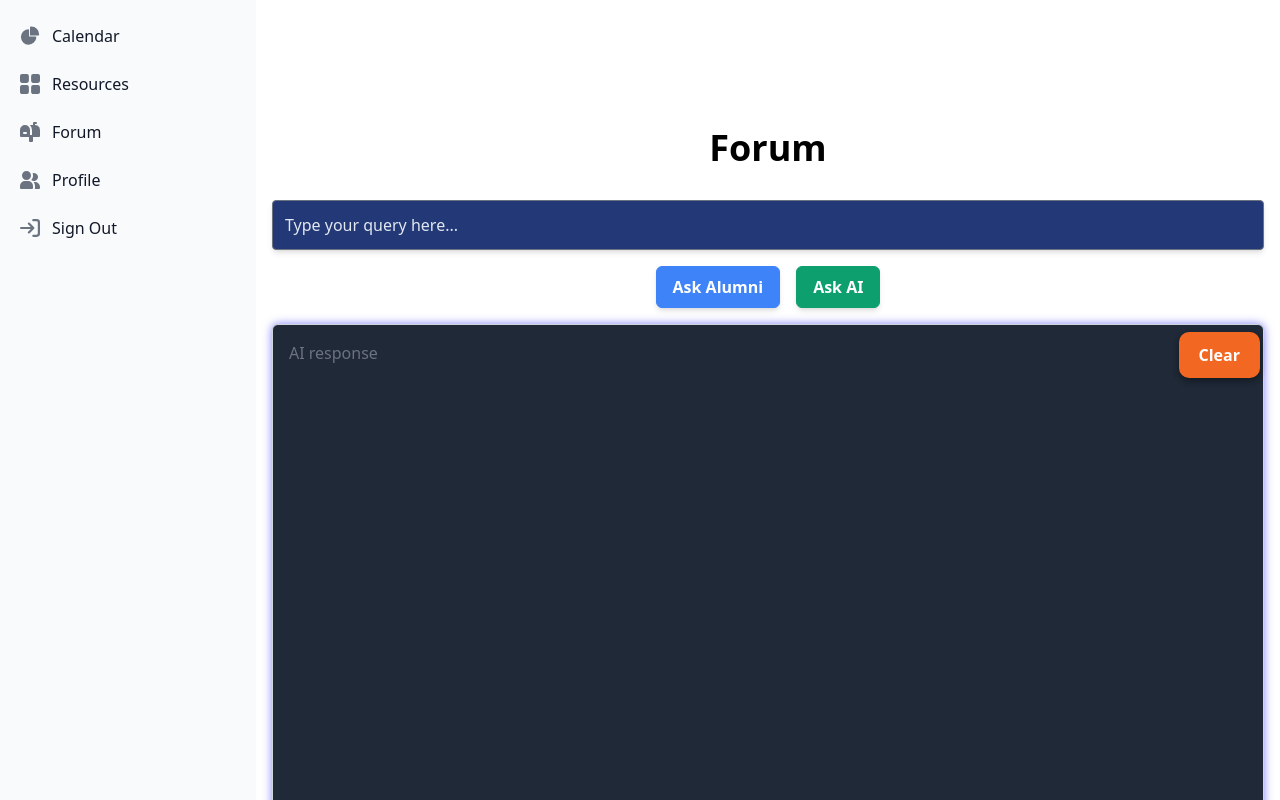
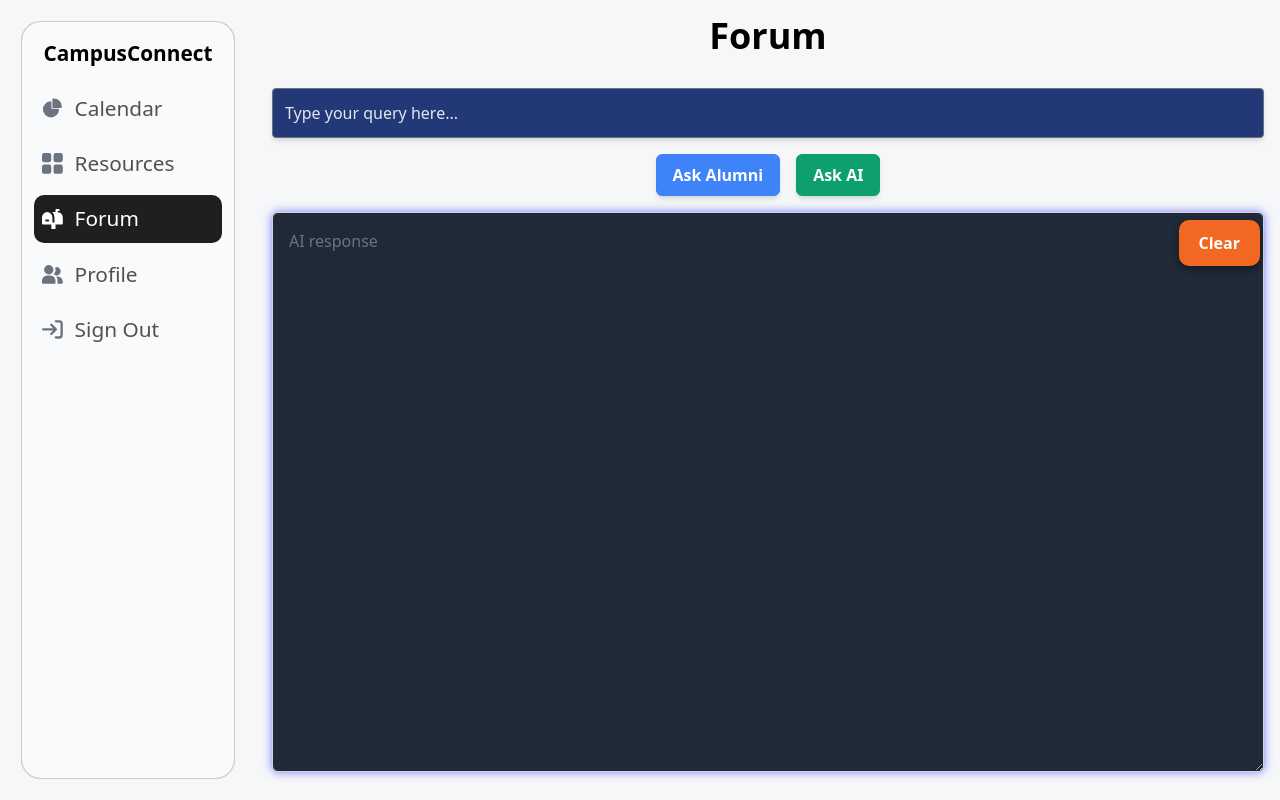
Before and after one commit to Brewing-JavaScript/GITS-CampusConnect, a React (Vite) app: page /query in a window 1280 px wide. Shown: the top 800 px of the page. Built offline with nearby package versions, Linux system fonts and the light colour scheme.

Commit message:
Modified Navbar

```diff
--- a/src/StudentPortal/Navbar/Navbar.jsx
+++ b/src/StudentPortal/Navbar/Navbar.jsx
@@ -2,7 +2,8 @@ import React, { useEffect, useState } from 'react'
 import NavBar from '../../Home/NavBar'
 import { useNavigate } from 'react-router';
 
-export default function Navbar() {
+export default function Navbar(props) {
+  const color = "#eeef2f3"
   const [isSidebarOpen, setIsSidebarOpen] = useState(false);
 
   const toggleSidebar = () => {
@@ -24,11 +25,12 @@ export default function Navbar() {
     sessionStorage.clear()
     return navigate('/auth')
   }
+
+  document.querySelector('.bg-eeef2f3');
   return (
     <>
 
-      <NavBar />
-
+      {/* <NavBar /> */}
 
 
       <button aria-controls="default-sidebar" type="button" className="inline-flex items-center p-2 mt-2 ms-3 text-sm text-gray-500 rounded-lg sm:hidden hover:bg-gray-100 focus:outline-none focus:ring-2 focus:ring-gray-200 dark:text-gray-400 dark:hover:bg-gray-700 dark:focus:ring-gray-600">
@@ -38,90 +40,130 @@ export default function Navbar() {
         </svg>
       </button>
 
-      <aside id="default-sidebar" class="fixed top-0 left-0 z-40 w-64 h-screen transition-transform -translate-x-full sm:translate-x-0" aria-label="Sidebar">
-        <div class="h-full px-3 py-4 overflow-y-auto bg-gray-50 dark:bg-gray-800">
+      <aside style={{backgroundColor: "rgba(255, 255, 255, 0)", padding: "1.3rem", width: "20%"}} id="default-sidebar" class="fixed top-0 left-0 z-40 w-64 h-screen transition-transform -translate-x-full sm:translate-x-0" aria-label="Sidebar">
+        <div style={{border: "1px solid #00000030", borderRadius: "20px"}} class="h-full px-3 py-4 overflow-y-auto bg-gray-50 dark:bg-gray-800">
+
+          <h1 style={{color: "black", fontWeight: 700, textAlign: "center", marginBottom: "1rem", fontSize: "1.3rem"}}>CampusConnect</h1>
           <ul class="space-y-2 font-medium">
 
-            <li>
-              <a href="/calendar" className="flex items-center p-2 text-gray-900 rounded-lg dark:text-white hover:bg-gray-100 dark:hover:bg-gray-700 group">
-                <svg className="w-5 h-5 text-gray-500 transition duration-75 dark:text-gray-400 group-hover:text-gray-900 dark:group-hover:text-white" aria-hidden="true" xmlns="http://www.w3.org/2000/svg" fill="currentColor" viewBox="0 0 22 21">
+            <li
+            // style={{background: "rgb(31, 31, 31)", borderRadius: "10px"}}
+            style={{ background: props.bgColor === 'calendar' ? 'rgb(31, 31, 31)' : '', borderRadius: '10px' }}
+            className='hover:bg-gray-200'
+            >
+              <a href="/calendar" className="flex items-center p-2 text-gray-900 rounded-lg dark:text-white  ">
+                <svg style={{width: "1.3rem", height: "1.3rem", color: props.bgColor === 'calendar' ? 'white' : ''}} className="w-5 h-5 text-gray-500 transition duration-75 dark:text-gray-400 group-hover:text-gray-900 dark:group-hover:text-white" aria-hidden="true" xmlns="http://www.w3.org/2000/svg" fill="currentColor" viewBox="0 0 22 21">
                   <path d="M16.975 11H10V4.025a1 1 0 0 0-1.066-.998 8.5 8.5 0 1 0 9.039 9.039.999.999 0 0 0-1-1.066h.002Z" />
                   <path d="M12.5 0c-.157 0-.311.01-.565.027A1 1 0 0 0 11 1.02V10h8.975a1 1 0 0 0 1-.935c.013-.188.028-.374.028-.565A8.51 8.51 0 0 0 12.5 0Z" />
                 </svg>
-                <span className="ms-3">Calendar</span>
+                <span style={{fontSize: "1.3rem",
+                color: props.bgColor === 'calendar' ? 'white' : '#535050'
+                }} className="ms-3">Calendar</span>
               </a>
             </li>
             {
 
-              status == 'college' ? <li>
-                <a href="/college-portal/add-company" className="flex items-center p-2 text-gray-900 rounded-lg dark:text-white hover:bg-gray-100 dark:hover:bg-gray-700 group">
-                  <svg className="flex-shrink-0 w-5 h-5 text-gray-500 transition duration-75 dark:text-gray-400 group-hover:text-gray-900 dark:group-hover:text-white" aria-hidden="true" xmlns="http://www.w3.org/2000/svg" fill="currentColor" viewBox="0 0 18 18">
+              status == 'college' ? <li
+              style={{ backgroundColor: props.bgColor === 'addJob' ? 'rgb(31, 31, 31)' : '', borderRadius: '10px' }}
+              className='hover:bg-gray-200'
+            >
+                <a href="/college-portal/add-company" className="flex items-center p-2 text-gray-900 rounded-lg dark:text-white  ">
+                  <svg style={{width: "1.3rem", height: "1.3rem", color: props.bgColor === 'addJob' ? 'white' : '' }} className="flex-shrink-0 w-5 h-5 text-gray-500 transition duration-75 dark:text-gray-400 group-hover:text-gray-900 dark:group-hover:text-white" aria-hidden="true" xmlns="http://www.w3.org/2000/svg" fill="currentColor" viewBox="0 0 18 18">
                     <path d="M6.143 0H1.857A1.857 1.857 0 0 0 0 1.857v4.286C0 7.169.831 8 1.857 8h4.286A1.857 1.857 0 0 0 8 6.143V1.857A1.857 1.857 0 0 0 6.143 0Zm10 0h-4.286A1.857 1.857 0 0 0 10 1.857v4.286C10 7.169 10.831 8 11.857 8h4.286A1.857 1.857 0 0 0 18 6.143V1.857A1.857 1.857 0 0 0 16.143 0Zm-10 10H1.857A1.857 1.857 0 0 0 0 11.857v4.286C0 17.169.831 18 1.857 18h4.286A1.857 1.857 0 0 0 8 16.143v-4.286A1.857 1.857 0 0 0 6.143 10Zm10 0h-4.286A1.857 1.857 0 0 0 10 11.857v4.286c0 1.026.831 1.857 1.857 1.857h4.286A1.857 1.857 0 0 0 18 16.143v-4.286A1.857 1.857 0 0 0 16.143 10Z" />
                   </svg>
-                  <span className="flex-1 ms-3 whitespace-nowrap">Add Job</span>
+                  <span style={{fontSize: "1.3rem",
+                  color: props.bgColor === 'addJob' ? 'white' : '#535050'
+                  }} className="flex-1 ms-3 whitespace-nowrap">Add Job</span>
                 </a>
               </li> :
-                <li>
-                  <a href="/resources" className="flex items-center p-2 text-gray-900 rounded-lg dark:text-white hover:bg-gray-100 dark:hover:bg-gray-700 group">
-                    <svg className="flex-shrink-0 w-5 h-5 text-gray-500 transition duration-75 dark:text-gray-400 group-hover:text-gray-900 dark:group-hover:text-white" aria-hidden="true" xmlns="http://www.w3.org/2000/svg" fill="currentColor" viewBox="0 0 18 18">
+
+                <li
+                style={{ backgroundColor: props.bgColor === 'resources' ? 'rgb(31, 31, 31)' : '', borderRadius: '10px' }}
+                className='hover:bg-gray-200'
+                >
+                  <a href="/resources" className="flex items-center p-2 text-gray-900 rounded-lg dark:text-white  ">
+                    <svg style={{width: "1.3rem", height: "1.3rem", color: props.bgColor === 'resources' ? 'white' : '' }} className="flex-shrink-0 w-5 h-5 text-gray-500 transition duration-75 dark:text-gray-400 group-hover:text-gray-900 dark:group-hover:text-white" aria-hidden="true" xmlns="http://www.w3.org/2000/svg" fill="currentColor" viewBox="0 0 18 18">
                       <path d="M6.143 0H1.857A1.857 1.857 0 0 0 0 1.857v4.286C0 7.169.831 8 1.857 8h4.286A1.857 1.857 0 0 0 8 6.143V1.857A1.857 1.857 0 0 0 6.143 0Zm10 0h-4.286A1.857 1.857 0 0 0 10 1.857v4.286C10 7.169 10.831 8 11.857 8h4.286A1.857 1.857 0 0 0 18 6.143V1.857A1.857 1.857 0 0 0 16.143 0Zm-10 10H1.857A1.857 1.857 0 0 0 0 11.857v4.286C0 17.169.831 18 1.857 18h4.286A1.857 1.857 0 0 0 8 16.143v-4.286A1.857 1.857 0 0 0 6.143 10Zm10 0h-4.286A1.857 1.857 0 0 0 10 11.857v4.286c0 1.026.831 1.857 1.857 1.857h4.286A1.857 1.857 0 0 0 18 16.143v-4.286A1.857 1.857 0 0 0 16.143 10Z" />
                     </svg>
-                    <span className="flex-1 ms-3 whitespace-nowrap">Resources</span>
+                    <span style={{fontSize: "1.3rem",
+                    color: props.bgColor === 'resources' ? 'white' : '#535050'
+                    }} className="flex-1 ms-3 whitespace-nowrap">Resources</span>
                   </a>
                 </li>
 
             }
 
             {
-              status == 'college' ? <li>
-                <a href="/college-portal/register-company" className="flex items-center p-2 text-gray-900 rounded-lg dark:text-white hover:bg-gray-100 dark:hover:bg-gray-700 group">
-                  <svg className="flex-shrink-0 w-5 h-5 text-gray-500 transition duration-75 dark:text-gray-400 group-hover:text-gray-900 dark:group-hover:text-white" aria-hidden="true" xmlns="http://www.w3.org/2000/svg" fill="currentColor" viewBox="0 0 20 20">
+              status == 'college' ? <li
+              style={{ backgroundColor: props.bgColor === 'addCompany' ? 'rgb(31, 31, 31)' : '', borderRadius: '10px' }}
+              className='hover:bg-gray-200'>
+
+                <a href="/college-portal/register-company" className="flex items-center p-2 text-gray-900 rounded-lg dark:text-white  ">
+                  <svg style={{width: "1.3rem", height: "1.3rem", color: props.bgColor === 'addCompany' ? 'white' : '' }} className="flex-shrink-0 w-5 h-5 text-gray-500 transition duration-75 dark:text-gray-400 group-hover:text-gray-900 dark:group-hover:text-white" aria-hidden="true" xmlns="http://www.w3.org/2000/svg" fill="currentColor" viewBox="0 0 20 20">
                     <path d="m17.418 3.623-.018-.008a6.713 6.713 0 0 0-2.4-.569V2h1a1 1 0 1 0 0-2h-2a1 1 0 0 0-1 1v2H9.89A6.977 6.977 0 0 1 12 8v5h-2V8A5 5 0 1 0 0 8v6a1 1 0 0 0 1 1h8v4a1 1 0 0 0 1 1h2a1 1 0 0 0 1-1v-4h6a1 1 0 0 0 1-1V8a5 5 0 0 0-2.582-4.377ZM6 12H4a1 1 0 0 1 0-2h2a1 1 0 0 1 0 2Z" />
                   </svg>
-                  <span className="flex-1 ms-3 whitespace-nowrap">Add Company</span>
+                  <span style={{fontSize: "1.3rem",
+                  color: props.bgColor === 'addCompany' ? 'white' : '#535050'
+                  }} className="flex-1 ms-3 whitespace-nowrap">Add Company</span>
                   {/* <span className="inline-flex items-center justify-center w-3 h-3 p-3 ms-3 text-sm font-medium text-blue-800 bg-blue-100 rounded-full dark:bg-blue-900 dark:text-blue-300">3</span> */}
                 </a>
-              </li> : <li>
-                <a href="/query" className="flex items-center p-2 text-gray-900 rounded-lg dark:text-white hover:bg-gray-100 dark:hover:bg-gray-700 group">
-                  <svg className="flex-shrink-0 w-5 h-5 text-gray-500 transition duration-75 dark:text-gray-400 group-hover:text-gray-900 dark:group-hover:text-white" aria-hidden="true" xmlns="http://www.w3.org/2000/svg" fill="currentColor" viewBox="0 0 20 20">
+
+              </li> : <li
+              style={{ backgroundColor: props.bgColor === 'forum' ? 'rgb(31, 31, 31)' : '', borderRadius: '10px' }}
+              className='hover:bg-gray-200'>
+                <a href="/query" className="flex items-center p-2 text-gray-900 rounded-lg dark:text-white  ">
+                  <svg style={{width: "1.3rem", height: "1.3rem", color: props.bgColor === 'forum' ? 'white' : ''}} className="flex-shrink-0 w-5 h-5 text-gray-500 transition duration-75 dark:text-gray-400 group-hover:text-gray-900 dark:group-hover:text-white" aria-hidden="true" xmlns="http://www.w3.org/2000/svg" fill="currentColor" viewBox="0 0 20 20">
                     <path d="m17.418 3.623-.018-.008a6.713 6.713 0 0 0-2.4-.569V2h1a1 1 0 1 0 0-2h-2a1 1 0 0 0-1 1v2H9.89A6.977 6.977 0 0 1 12 8v5h-2V8A5 5 0 1 0 0 8v6a1 1 0 0 0 1 1h8v4a1 1 0 0 0 1 1h2a1 1 0 0 0 1-1v-4h6a1 1 0 0 0 1-1V8a5 5 0 0 0-2.582-4.377ZM6 12H4a1 1 0 0 1 0-2h2a1 1 0 0 1 0 2Z" />
                   </svg>
-                  <span className="flex-1 ms-3 whitespace-nowrap">Forum</span>
+                  <span style={{fontSize: "1.3rem",
+                  color: props.bgColor === 'forum' ? 'white' : '#535050'
+                  }} className="flex-1 ms-3 whitespace-nowrap">Forum</span>
 
                 </a>
               </li>
 
             }
             {
-              status == "college" ? <li>
-                <a href="/stats" className="flex items-center p-2 text-gray-900 rounded-lg dark:text-white hover:bg-gray-100 dark:hover:bg-gray-700 group">
-                  <svg className="flex-shrink-0 w-5 h-5 text-gray-500 transition duration-75 dark:text-gray-400 group-hover:text-gray-900 dark:group-hover:text-white" aria-hidden="true" xmlns="http://www.w3.org/2000/svg" fill="currentColor" viewBox="0 0 20 18">
+              status == "college" ? <li
+              style={{ backgroundColor: props.bgColor === 'statistics' ? 'rgb(31, 31, 31)' : '', borderRadius: '10px' }}
+              className='hover:bg-gray-200'>
+                <a href="/stats" className="flex items-center p-2 text-gray-900 rounded-lg dark:text-white  ">
+                  <svg style={{width: "1.3rem", height: "1.3rem", color: props.bgColor === 'statistics' ? 'white' : '' }} className="flex-shrink-0 w-5 h-5 text-gray-500 transition duration-75 dark:text-gray-400 group-hover:text-gray-900 dark:group-hover:text-white" aria-hidden="true" xmlns="http://www.w3.org/2000/svg" fill="currentColor" viewBox="0 0 20 18">
                     <path d="M14 2a3.963 3.963 0 0 0-1.4.267 6.439 6.439 0 0 1-1.331 6.638A4 4 0 1 0 14 2Zm1 9h-1.264A6.957 6.957 0 0 1 15 15v2a2.97 2.97 0 0 1-.184 1H19a1 1 0 0 0 1-1v-1a5.006 5.006 0 0 0-5-5ZM6.5 9a4.5 4.5 0 1 0 0-9 4.5 4.5 0 0 0 0 9ZM8 10H5a5.006 5.006 0 0 0-5 5v2a1 1 0 0 0 1 1h11a1 1 0 0 0 1-1v-2a5.006 5.006 0 0 0-5-5Z" />
                   </svg>
-                  <span className="flex-1 ms-3 whitespace-nowrap">Statistics</span>
+                  <span style={{fontSize: "1.3rem",
+                  color: props.bgColor === 'statistics' ? 'white' : '#535050'
+                  }} className="flex-1 ms-3 whitespace-nowrap">Statistics</span>
                 </a>
               </li> : ""
             }
 
 
             {
-              status == 'college' ? "" : <li>
-                <a href="/profile" className="flex items-center p-2 text-gray-900 rounded-lg dark:text-white hover:bg-gray-100 dark:hover:bg-gray-700 group">
-                  <svg className="flex-shrink-0 w-5 h-5 text-gray-500 transition duration-75 dark:text-gray-400 group-hover:text-gray-900 dark:group-hover:text-white" aria-hidden="true" xmlns="http://www.w3.org/2000/svg" fill="currentColor" viewBox="0 0 20 18">
+              status == 'college' ? "" : <li
+              style={{ backgroundColor: props.bgColor === 'profile' ? 'rgb(31, 31, 31)' : '', borderRadius: '10px' }}
+              className='hover:bg-gray-200'>
+                <a href="/profile" className="flex items-center p-2 text-gray-900 rounded-lg dark:text-white  ">
+                  <svg style={{width: "1.3rem", height: "1.3rem", color: props.bgColor === 'profile' ? 'white' : '' }} className="flex-shrink-0 w-5 h-5 text-gray-500 transition duration-75 dark:text-gray-400 group-hover:text-gray-900 dark:group-hover:text-white" aria-hidden="true" xmlns="http://www.w3.org/2000/svg" fill="currentColor" viewBox="0 0 20 18">
                     <path d="M14 2a3.963 3.963 0 0 0-1.4.267 6.439 6.439 0 0 1-1.331 6.638A4 4 0 1 0 14 2Zm1 9h-1.264A6.957 6.957 0 0 1 15 15v2a2.97 2.97 0 0 1-.184 1H19a1 1 0 0 0 1-1v-1a5.006 5.006 0 0 0-5-5ZM6.5 9a4.5 4.5 0 1 0 0-9 4.5 4.5 0 0 0 0 9ZM8 10H5a5.006 5.006 0 0 0-5 5v2a1 1 0 0 0 1 1h11a1 1 0 0 0 1-1v-2a5.006 5.006 0 0 0-5-5Z" />
                   </svg>
-                  <span className="flex-1 ms-3 whitespace-nowrap">Profile</span>
+                  <span style={{fontSize: "1.3rem",
+                  color: props.bgColor === 'profile' ? 'white' : '#535050'
+                  }} className="flex-1 ms-3 whitespace-nowrap">Profile</span>
                 </a>
               </li>
             }
 
 
-            <li>
-              <a href="#" className="flex items-center p-2 text-gray-900 rounded-lg dark:text-white hover:bg-gray-100 dark:hover:bg-gray-700 group">
-                <svg className="flex-shrink-0 w-5 h-5 text-gray-500 transition duration-75 dark:text-gray-400 group-hover:text-gray-900 dark:group-hover:text-white" aria-hidden="true" xmlns="http://www.w3.org/2000/svg" fill="none" viewBox="0 0 18 16">
+            <li style={{ backgroundColor: props.bgColor === 'signOut' ? 'rgb(31, 31, 31)' : '', borderRadius: '10px' }}
+            className='hover:bg-gray-200'>
+              <a href="#" className="flex items-center p-2 text-gray-900 rounded-lg dark:text-white  ">
+                <svg style={{width: "1.3rem", height: "1.3rem", color: props.bgColor === 'signOut' ? 'white' : ''  }} className="flex-shrink-0 w-5 h-5 text-gray-500 transition duration-75 dark:text-gray-400 group-hover:text-gray-900 dark:group-hover:text-white" aria-hidden="true" xmlns="http://www.w3.org/2000/svg" fill="none" viewBox="0 0 18 16">
                   <path stroke="currentColor" stroke-linecap="round" stroke-linejoin="round" stroke-width="2" d="M1 8h11m0 0L8 4m4 4-4 4m4-11h3a2 2 0 0 1 2 2v10a2 2 0 0 1-2 2h-3" />
                 </svg>
-                <span onClick={handleSignOut} className="flex-1 ms-3 whitespace-nowrap">Sign Out</span>
+                <span style={{fontSize: "1.3rem",
+                color: props.bgColor === 'signOut' ? 'white' : '#535050'
+                }} onClick={handleSignOut} className="flex-1 ms-3 whitespace-nowrap">Sign Out</span>
               </a>
             </li>
 
--- a/src/StudentPortal/Query/Query.jsx
+++ b/src/StudentPortal/Query/Query.jsx
@@ -45,7 +45,7 @@ const Query = () => {
 
   return (
     <>
-      <Navbar />
+      <Navbar bgColor="forum"/>
       <div
         className="container mx-auto p-4 sm:ml-64"
         style={{ maxWidth: "80%" }}
--- a/src/StudentPortal/Resources/Resources.jsx
+++ b/src/StudentPortal/Resources/Resources.jsx
@@ -229,8 +229,8 @@ export default function Resources() {
 
     return (
         <>
-            <Navbar />
-            <div className="container sm:ml-64" style={{ maxWidth: "80%" }} >
+            <Navbar bgColor="resources"/>
+            <div className="container" style={{ maxWidth: "80%", marginLeft: "22rem", paddingTop: "2rem"}} >
                 <div className="container" style={{}}>
                     <h2 className="text-4xl font-bold leadiF sm:text-5xl" style={{ paddingLeft: "1rem" }}>Project Resources</h2>
                     <div className="flex p-6">
--- a/src/StudentPortal/StudentProfile/Profile.jsx
+++ b/src/StudentPortal/StudentProfile/Profile.jsx
@@ -61,7 +61,7 @@ function Profile() {
 
   return (
     <>
-      <Navbar />
+      <Navbar bgColor="profile"/>
       <div className="p-4 sm:ml-64">
         <div className="container mx-auto py-8">
           <div className="grid grid-cols-1 sm:grid-cols-2 gap-6 px-4">
--- a/src/StudentPortal/calendar/CalendarScheduler.jsx
+++ b/src/StudentPortal/calendar/CalendarScheduler.jsx
@@ -127,11 +127,10 @@ function CalendarScheduler() {
   for (let i = 1900; i <= new Date().getFullYear(); i++) {
     years.push(i);
   }
-
   return (
     <>
-      <Navbar />
-      <div className="p-4 sm:ml-64" style={{ paddingTop: "2rem" }}>
+      <Navbar bgColor = "calendar"/>
+      <div className="p-4" style={{ paddingTop: "2rem", marginLeft: "22rem" }}>
         <h2 className="mb-12 text-4xl font-bold leadiF sm:text-5xl">Calendar</h2>
         <div className="mb-4 flex justify-between items-center">
           <div>
--- a/src/index.css
+++ b/src/index.css
@@ -2,6 +2,13 @@
 @tailwind base;
 @tailwind components;
 @tailwind utilities;
+
+/* .bg-eeef2f3 :hover{
+  background-color: #dfdfdf;
+} */
+#root{
+  background-color: #eceff180;
+}
 
 .btn {
   font-weight: 600 !important;
```
Also changed, not shown: 1 other file (tests, documents, lock files or other folders).
